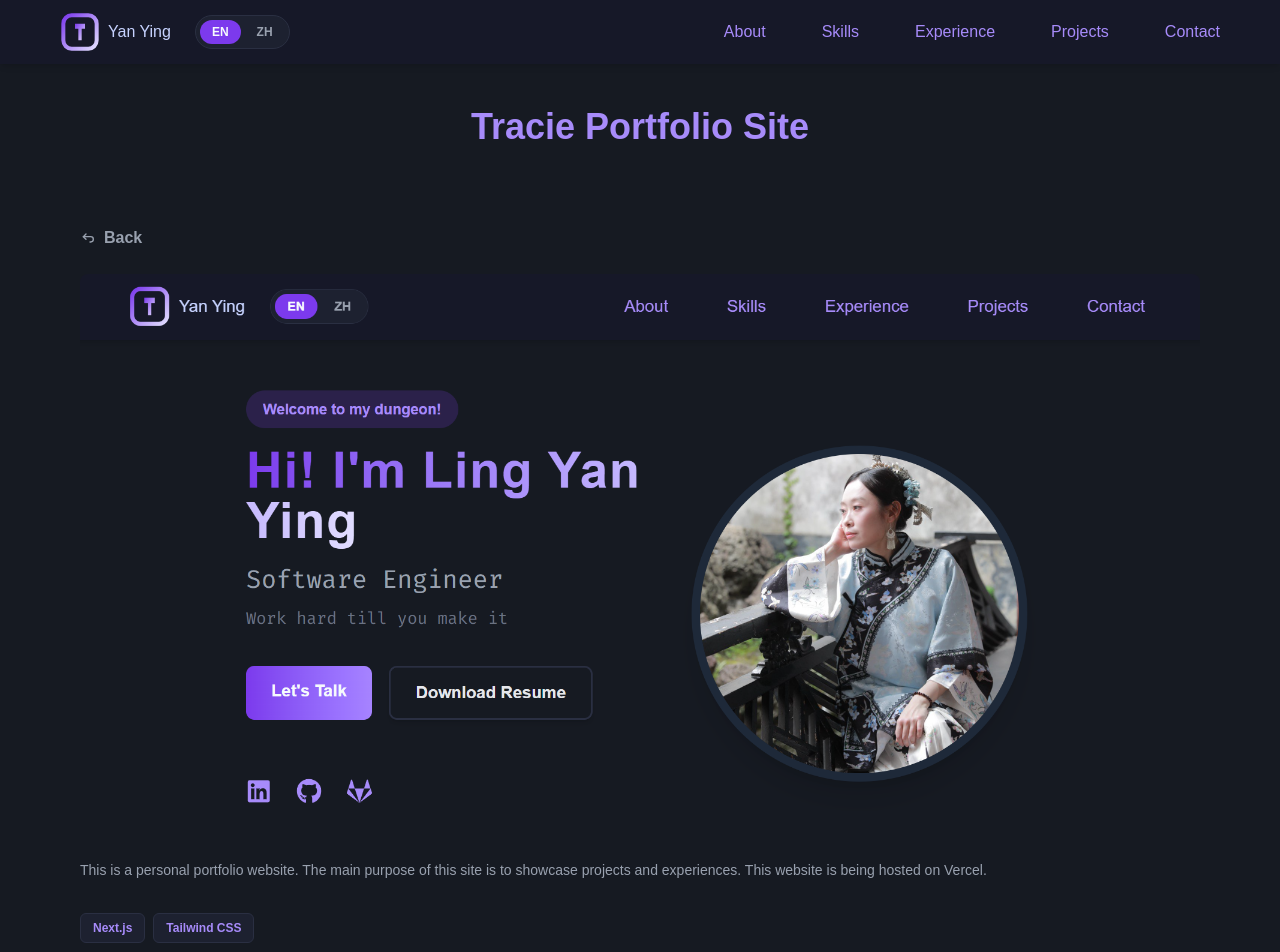
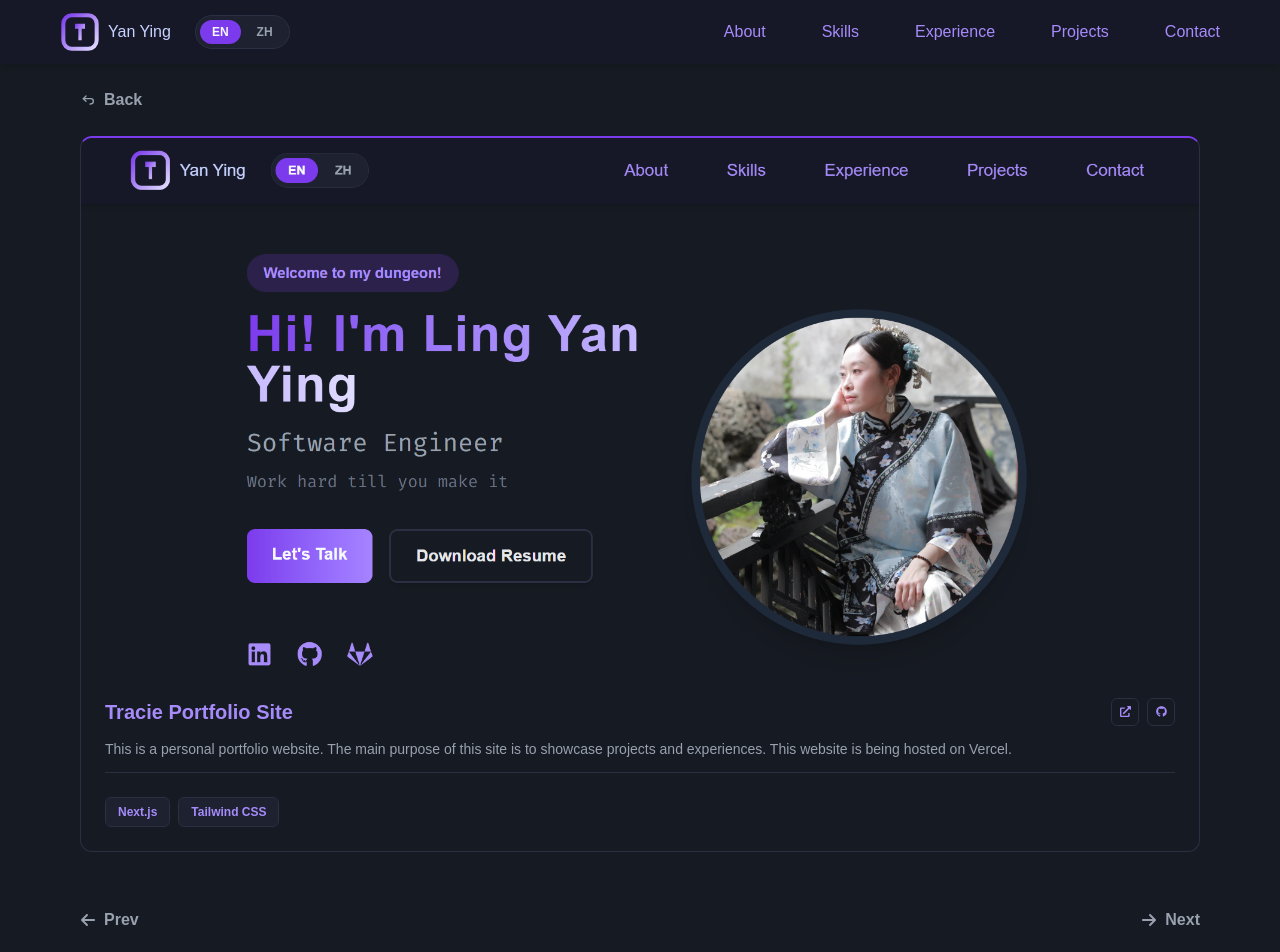
Before and after one commit to tracielyy/portfolio-nextjs, a Next.js app: page /en/projects/personal-site in a window 1280 px wide. Shown: the top 952 px of the page. Built offline with nearby package versions, Linux system fonts and the light colour scheme.

Commit message:
Update: revamp in project page looks and add new upcoming project in pending

```diff
--- a/src/app/[locale]/projects/[slug]/page.js
+++ b/src/app/[locale]/projects/[slug]/page.js
@@ -1,13 +1,15 @@
 import { notFound } from 'next/navigation';
 import { TbArrowBackUp } from "react-icons/tb";
 import { FaArrowLeft, FaArrowRight } from "react-icons/fa6";
-
+import { FaExternalLinkAlt, FaGithub, FaImage } from 'react-icons/fa'
+import { Tooltip } from '@/components/ui/Tooltip/Tooltip';
 
 import Image from 'next/image'
 import { BadgesDisplay } from '@/components/ui/Badge'
 import { BaseButton, DisabledButton } from '@/components/ui/Buttons/Button'
 import { LocaleHelper } from '@/lib/utils/localehelper';
 import { Project } from '@/lib/models/Project.class';
+
 
 export default async function ProjectPage({ params }) {
     const { locale, slug } = await params;
@@ -31,7 +33,6 @@ export default async function ProjectPage({ params }) {
 
             {/* Shared width container */}
             <div className="w-full max-w-6xl mx-auto flex flex-col gap-4">
-                <h1 className="section-title">{currentProject.title}</h1>
                 {/* Back Button */}
                 <div className='flex flex-col items-start w-full'>
                     <BaseButton
@@ -42,34 +43,112 @@ export default async function ProjectPage({ params }) {
                     />
                 </div>
 
+                {/* Card */}
+                <div className="w-full bg-card border border-[#2A2F42] border-t-2 border-t-accent-primary rounded-xl">
+
                     {/* Project Image */}
+                    {currentProject.image ? (
                         <Image
                             src={`/images/projects/${currentProject.image}`}
                             alt={currentProject.title}
                             width={400}
                             height={250}
-                    className="w-full rounded-lg"
+                            className="w-full rounded-t-xl"
                         />
+                    ) : (
+                        <div className="w-full h-[250px] bg-[#161A22] flex flex-col items-center justify-center gap-2 text-gray-600">
+                            <FaImage size={32} />
+                            <span className="text-xs">No image available</span>
+                        </div>
+                    )}
 
-                {/* Project Content */}
-                <div className='w-full page-content'>
+
+                    <div className="flex flex-col gap-3 p-6">
+
+                        {/* Title + icon links */}
+                        <div className="flex items-center justify-between">
+                            <h1 className="text-accent-secondary text-xl font-semibold">{currentProject.title}</h1>
+                            <div className="flex gap-2">
+
+                                {/* Live Website Link */}
+                                {currentProject.live ? (
+                                    <a
+                                        href={currentProject.live}
+                                        target="_blank"
+                                        rel="noopener noreferrer"
+                                        className="relative group inline-flex items-center justify-center w-7 h-7 border border-[#2A2F42] rounded-md text-accent-secondary hover:border-accent-primary transition-colors"
+                                    >
+                                        <Tooltip label="Visit Site" />
+                                        <FaExternalLinkAlt size={11} />
+                                    </a>
+                                ) : (
+                                    <span className="relative group inline-flex items-center justify-center w-7 h-7 border border-[#2A2F42] rounded-md text-gray-600 cursor-not-allowed">
+                                        <Tooltip label="Not Available" />
+                                        <FaExternalLinkAlt size={11} />
+                                    </span>
+                                )}
+
+                                {/* Repository Link */}
+                                {currentProject.repo ? (
+                                    <a
+                                        href={currentProject.repo}
+                                        target="_blank"
+                                        rel="noopener noreferrer"
+                                        className="relative group inline-flex items-center justify-center w-7 h-7 border border-[#2A2F42] rounded-md text-accent-secondary hover:border-accent-primary transition-colors"
+                                    >
+                                        <Tooltip label="Repo" />
+                                        <FaGithub size={11} />
+                                    </a>
+                                ) : (
+                                    <span className="relative group inline-flex items-center justify-center w-7 h-7 border border-[#2A2F42] rounded-md text-gray-600 cursor-not-allowed">
+                                        <Tooltip label="Not Available" />
+                                        <FaGithub size={11} />
+                                    </span>
+                                )}
+
+                            </div>
+                        </div>
+
                         <p className="text-gray-400 text-sm leading-relaxed">{currentProject.description}</p>
-                    {/* TODO: Add Link To Website */}
+
+                        {/* Tags */}
+                        <div className="border-t border-[#2A2F42] pt-3">
                             <BadgesDisplay labelArray={currentProject.tags} />
+                        </div>
 
+                    </div>
                 </div>
 
                 {/* Route Between Previous and Next */}
                 <div className='flex items-start justify-between w-full pt-8'>
                     {disablePrevBtn ?
-                        (<DisabledButton label='Prev' icon={<FaArrowLeft />} classNames='label-icon' />) :
-                        (<BaseButton label='Prev' href={localeHelper.localizedUrl(`/projects/${prevProject.slug}`)}
-                            icon={<FaArrowLeft />} classNames='label-icon text-gray-400 hover:text-accent-secondary transition-colors duration-200'
+                        (<DisabledButton
+                            label='Prev'
+                            icon={<FaArrowLeft />}
+                            iconPosition='left'
+                            classNames='label-icon'
+                        />) :
+                        (<BaseButton
+                            label='Prev'
+                            href={localeHelper.localizedUrl(`/projects/${prevProject.slug}`)}
+                            icon={<FaArrowLeft />}
+                            tooltip={<Tooltip label={prevProject.title} />}
+                            classNames='label-icon text-gray-400 hover:text-accent-secondary transition-colors duration-200'
                         />)
                     }
-                    {disableNextBtn ? (<DisabledButton label='Next' icon={<FaArrowLeft />} classNames='label-icon' />) :
-                        (<BaseButton label='Next' href={localeHelper.localizedUrl(`/projects/${nextProject.slug}`)}
-                            icon={<FaArrowRight />} classNames='label-icon text-gray-400 hover:text-accent-secondary transition-colors duration-200'
+                    {disableNextBtn ?
+                        (<DisabledButton
+                            label='Next'
+                            icon={<FaArrowRight />}
+                            iconPosition='right'
+                            classNames='label-icon'
+                        />) :
+                        (<BaseButton
+                            label='Next'
+                            href={localeHelper.localizedUrl(`/projects/${nextProject.slug}`)}
+                            icon={<FaArrowRight />}
+                            tooltip={<Tooltip label={nextProject.title} />}
+                            classNames='label-icon text-gray-400 hover:text-accent-secondary transition-colors duration-200'
                         />)
                     }
 
--- a/src/components/ui/Buttons/Button.js
+++ b/src/components/ui/Buttons/Button.js
@@ -1,28 +1,48 @@
 import Link from 'next/link';
 
-export function BaseButton({ label, href, download = false, external = false, icon, classNames, ...props }) {
+export function BaseButton({ label, href, download = false, external = false, tooltip, icon, iconPosition = 'left', classNames, ...props }) {
     const Component = external ? 'a' : Link;
     return (
         <Component
             href={href}
             download={download}
-            className={`btn-base ${classNames}`}
+            className={`btn-base relative group ${classNames}`}
             {...props}
         >
-            {icon && icon}
-            {label}
+            {iconPosition === 'right' ? (
+                <>
+                    {tooltip && tooltip}
+                    {label}
+                    {icon && icon}
+                </>
+            ) : (
+                <>
+                    {tooltip && tooltip}
+                    {icon && icon}
+                    {label}
+                </>
+            )}
         </Component>
     );
 }
 
-export function DisabledButton({ label, icon, classNames, ...props }) {
+export function DisabledButton({ label, icon, iconPosition = 'left', classNames, ...props }) {
     return (
         <span
             className={`btn-base btn-disabled ${classNames}`}
             {...props}
         >
-            {icon && icon}
-            {label}
+            {iconPosition === 'right' ? (
+                <>
+                    {label}
+                    {icon && icon}
+                </>
+            ) : (
+                <>
+                    {icon && icon}
+                    {label}
+                </>
+            )}
         </span>
     )
 }
--- a/src/components/ui/Tooltip/Tooltip.js
+++ b/src/components/ui/Tooltip/Tooltip.js
@@ -1,7 +1,9 @@
-export function Tooltip({ label }) {
+export function Tooltip({ label, position = 'top' }) {
+    let positionClassName = 'bottom-full';
+
     return (
-        <div className='absolute bottom-full left-0 mb-2 px-3 py-1.5 rounded-lg whitespace-nowrap opacity-0 group-hover:opacity-100 transition-opacity duration-200 pointer-events-none z-10
-    bg-slate-card border border-accent-primary text-accent-secondary text-xs font-medium'>
+        <div className={`absolute ${positionClassName} mb-2 px-3 py-1.5 rounded-lg whitespace-nowrap opacity-0 group-hover:opacity-100 transition-opacity duration-200 pointer-events-none z-10
+    bg-slate-card border border-accent-primary text-accent-secondary text-xs font-medium`}>
             {label}
         </div>
     )
--- a/src/data/en/projects.json
+++ b/src/data/en/projects.json
@@ -11,5 +11,18 @@
         "repo": "https://github.com/tracielyy/portfolio-nextjs",
         "image": "project-01.png",
         "live": "https://tracielyy.com/en"
+    },
+    {
+        "id": 1,
+        "slug": "api-playground",
+        "title": "API Playground",
+        "description": "Coming Soon",
+        "tags": [
+            "Next.js",
+            "Tailwind CSS"
+        ],
+        "repo": "",
+        "image": "",
+        "live": ""
     }
 ]
--- a/src/data/zh/projects.json
+++ b/src/data/zh/projects.json
@@ -11,5 +11,18 @@
         "repo": "https://github.com/tracielyy/portfolio-nextjs",
         "image": "project-01.png",
         "live": "https://tracielyy.com/zh"
+    },
+    {
+        "id": 1,
+        "slug": "api-playground",
+        "title": "API 测试台",
+        "description": "即将推出",
+        "tags": [
+            "Next.js",
+            "Tailwind CSS"
+        ],
+        "repo": "",
+        "image": "",
+        "live": ""
     }
 ]
```
Lines whose indentation alone changed are shown as unchanged.
